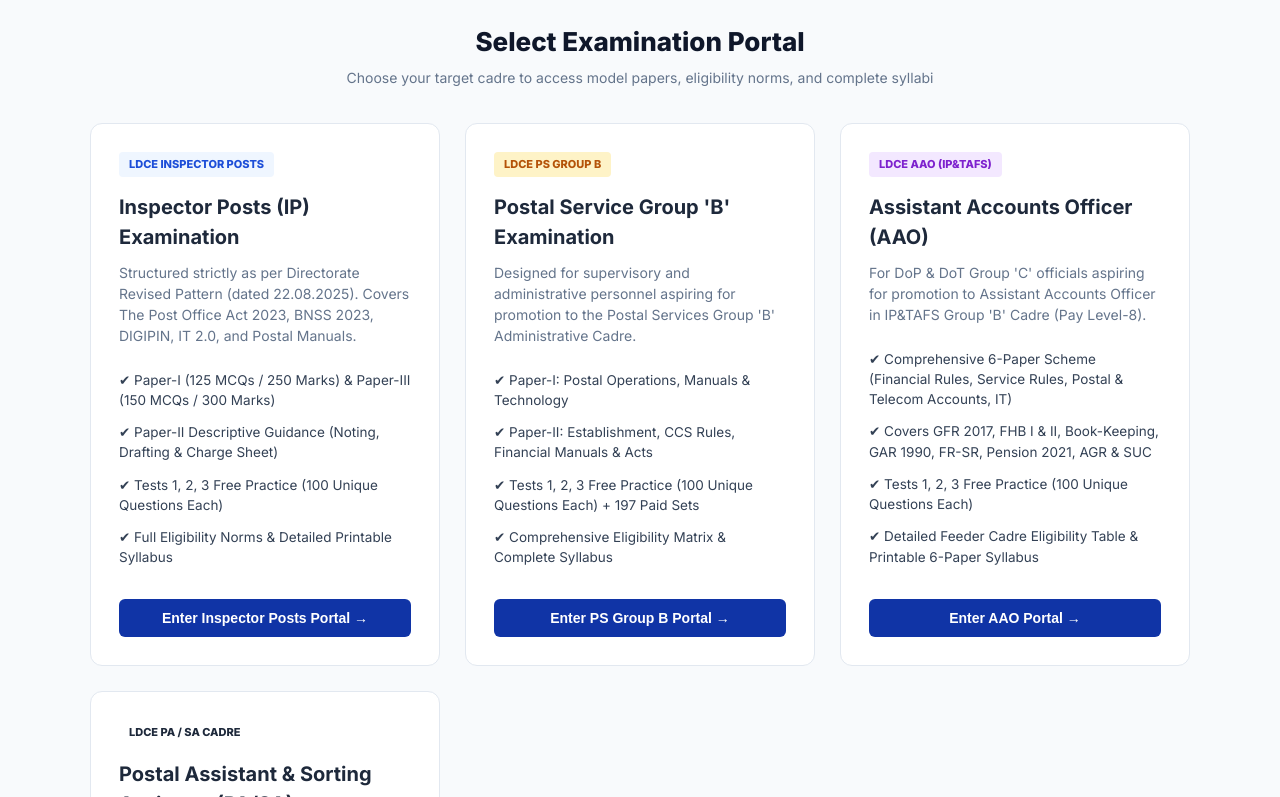
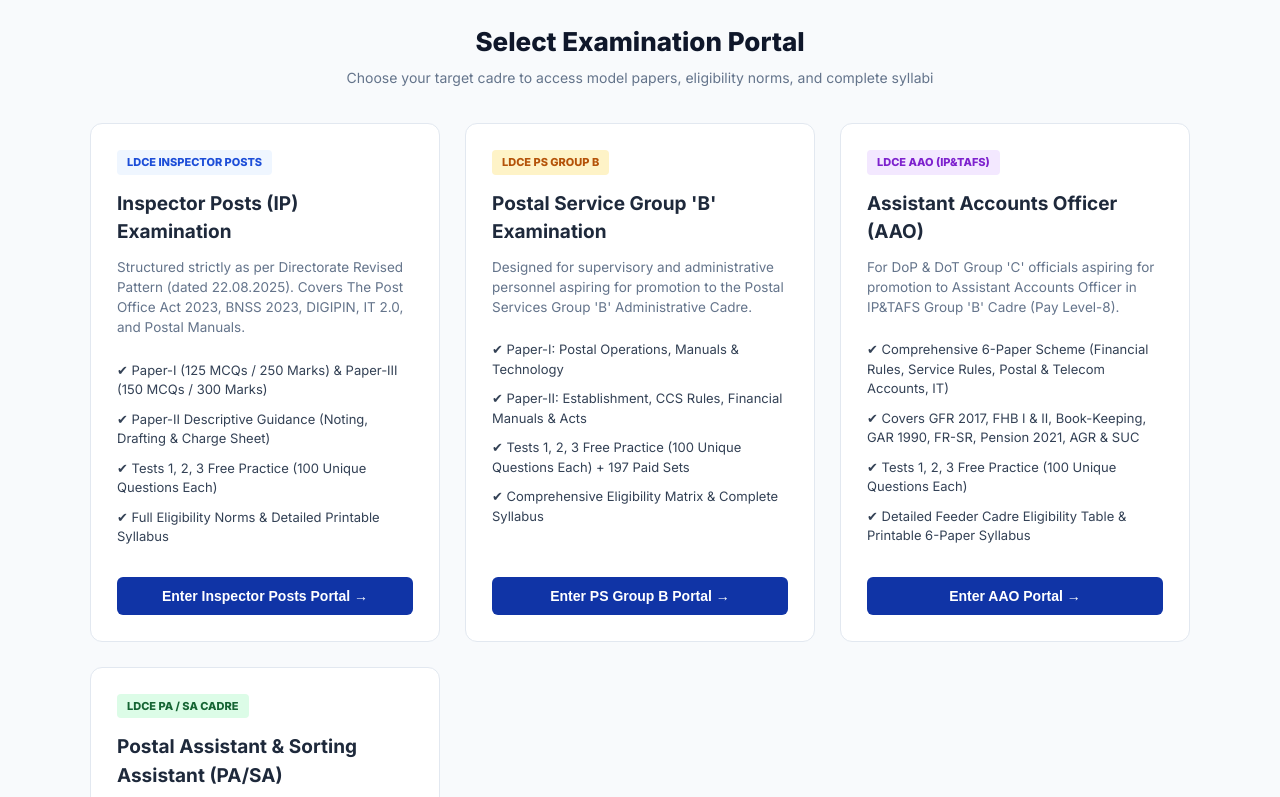
Before and after one commit to saraswat-media/postal-exam-portal, a plain HTML site: page index.html in a window 1280 px wide. Shown: the part 520-1317 px from the top of the page. Drawn offline with Linux system fonts and the light colour scheme.

Commit message:
Refactor CSS for exam grid and card styles

```diff
--- a/style.css
+++ b/style.css
@@ -1,3 +1,4 @@
+/* Core Color Palette & Variables */
 :root {
   --primary: #1034a6;
   --primary-dark: #091f63;
@@ -55,21 +56,22 @@ a { text-decoration: none; color: inherit; }
 .metric-card h3 { font-size: 26px; font-weight: 800; color: var(--primary); }
 .metric-card p { font-size: 12px; font-weight: 600; color: var(--text-muted); margin-top: 5px; }
 
-/* 3-Exam Cards Grid */
+/* 4-Exam Cards Grid */
 .exam-select-section { padding: 50px 20px; }
 .section-heading { text-align: center; margin-bottom: 35px; }
 .section-heading h2 { font-size: 26px; font-weight: 800; color: var(--secondary); }
 .section-heading p { color: var(--text-muted); font-size: 14px; margin-top: 6px; }
-.exam-grid { display: grid; grid-template-columns: repeat(auto-fit, minmax(320px, 1fr)); gap: 25px; }
-.exam-card { background: var(--bg-card); border: 1px solid var(--border); border-radius: 12px; padding: 28px; display: flex; flex-direction: column; }
+.exam-grid { display: grid; grid-template-columns: repeat(auto-fit, minmax(280px, 1fr)); gap: 25px; }
+.exam-card { background: var(--bg-card); border: 1px solid var(--border); border-radius: 12px; padding: 26px; display: flex; flex-direction: column; }
 .card-badge { display: inline-block; font-size: 11px; font-weight: 800; padding: 4px 10px; border-radius: 4px; text-transform: uppercase; margin-bottom: 15px; align-self: flex-start; }
 .ip-badge { background: #eff6ff; color: #1d4ed8; }
 .psb-badge { background: #fef3c7; color: #b45309; }
 .aao-badge { background: #f3e8ff; color: #7e22ce; }
-.exam-card h3 { font-size: 20px; font-weight: 700; margin-bottom: 10px; }
-.exam-desc { font-size: 14px; color: var(--text-muted); margin-bottom: 18px; }
+.pasa-badge { background: #dcfce7; color: #166534; }
+.exam-card h3 { font-size: 19px; font-weight: 700; margin-bottom: 10px; }
+.exam-desc { font-size: 13.5px; color: var(--text-muted); margin-bottom: 18px; }
 .exam-features { list-style: none; margin-bottom: 25px; flex-grow: 1; }
-.exam-features li { font-size: 13.5px; padding: 6px 0; color: #334155; }
+.exam-features li { font-size: 13px; padding: 5px 0; color: #334155; }
 
 /* Affiliate Banner */
 .affiliate-banner-card {
@@ -204,19 +206,24 @@ a { text-decoration: none; color: inherit; }
   .brand-logo { height: 38px !important; }
   .brand-title { font-size: 17px !important; line-height: 1.2; }
   .brand-tagline { font-size: 9.5px !important; }
+
   .nav-links { width: 100%; display: flex !important; overflow-x: auto; white-space: nowrap; gap: 8px; padding-bottom: 4px; -webkit-overflow-scrolling: touch; }
   .nav-btn { background: #f1f5f9; border: 1px solid var(--border); padding: 6px 12px !important; font-size: 13px !important; border-radius: 6px; flex-shrink: 0; }
+
   .hero-grid, .exam-grid { grid-template-columns: 1fr; }
   .hero-metrics { grid-template-columns: 1fr; }
   .affiliate-banner-card { flex-direction: column; align-items: flex-start; padding: 20px; gap: 20px; }
   .affiliate-action { width: 100%; align-items: stretch; }
   .btn-amazon { justify-content: center; width: 100%; }
+
   .hub-book-strip { flex-direction: column; align-items: flex-start; padding: 15px; }
   .btn-hub-amazon { width: 100%; text-align: center; }
+
   .hub-header { flex-direction: column !important; align-items: flex-start !important; gap: 12px !important; padding-top: 15px !important; }
   .hub-title-block h2 { font-size: 19px !important; }
   .hub-tabs { display: flex; overflow-x: auto; white-space: nowrap; gap: 5px; }
   .tab-btn { padding: 10px 14px !important; font-size: 13px !important; flex-shrink: 0; }
+
   .doc-card, .printable-syllabus-sheet { padding: 18px !important; }
   .syllabus-table { min-width: 550px; }
   .bottom-row { flex-direction: column; gap: 8px; text-align: center; }
```
